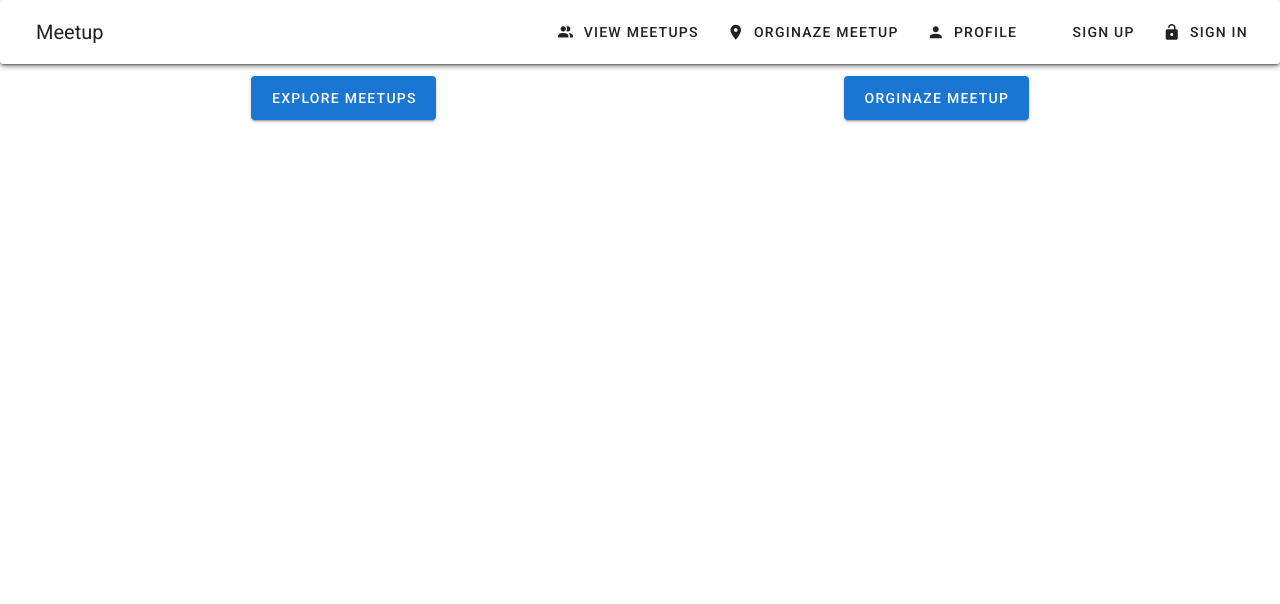
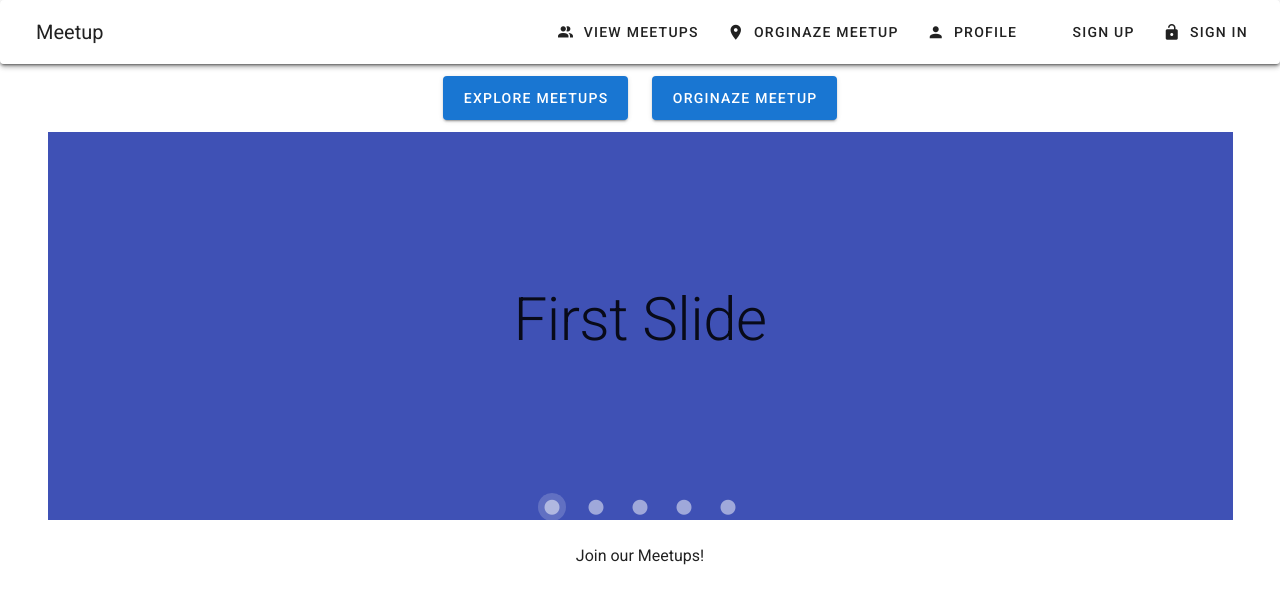
Before and after one commit to erolbah/meetup, a Vue app: page / in a window 1280 px wide. Shown: the top 604 px of the page. Built offline with nearby package versions, Linux system fonts and the light colour scheme.

Commit message:
carousel done

```diff
--- a/src/components/Home.vue
+++ b/src/components/Home.vue
@@ -1,20 +1,63 @@
 <template>
   <v-container>
-    <v-row>
-      <v-col align="center">
+    <v-row xs12>
+      <v-col align="center" xs12 sm6 class="text-sm-right text-xs-center">
         <v-btn class="primary" large center to="/meetups">Explore Meetups</v-btn>
       </v-col>
-      <v-col align="center">
+      <v-col align="center" xs12 sm6 class="text-sm-left text-xs-center">
         <v-btn class="primary" large to="/meetups/new">Orginaze Meetup</v-btn>
       </v-col>
-
+    </v-row>
+    <v-row>
+      <v-carousel
+        cycle
+        height="400"
+        hide-delimiter-background
+        show-arrows-on-hover>
+        <v-carousel-item
+          v-for="(slide, i) in slides"
+          :key="i">
+          <v-sheet
+            :color="colors[i]"
+            height="100%">
+            <v-row
+              class="fill-height"
+              align="center"
+              justify="center">
+              <div class="display-3">{{ slide }} Slide</div>
+            </v-row>
+          </v-sheet>
+        </v-carousel-item>
+      </v-carousel>
+    </v-row>
+    <v-row xs12>
+      <v-col align="center" class="text-xs-center">
+        <p>Join our Meetups!</p>
+      </v-col>
     </v-row>
   </v-container>
 </template>
 
 <script>
 export default {
-
+data () {
+return {
+  colors: [
+        'indigo',
+        'warning',
+        'pink darken-2',
+        'red lighten-1',
+        'deep-purple accent-4',
+      ],
+      slides: [
+        'First',
+        'Second',
+        'Third',
+        'Fourth',
+        'Fifth',
+      ],
+    }
+  }
 }
 </script>
 
```
